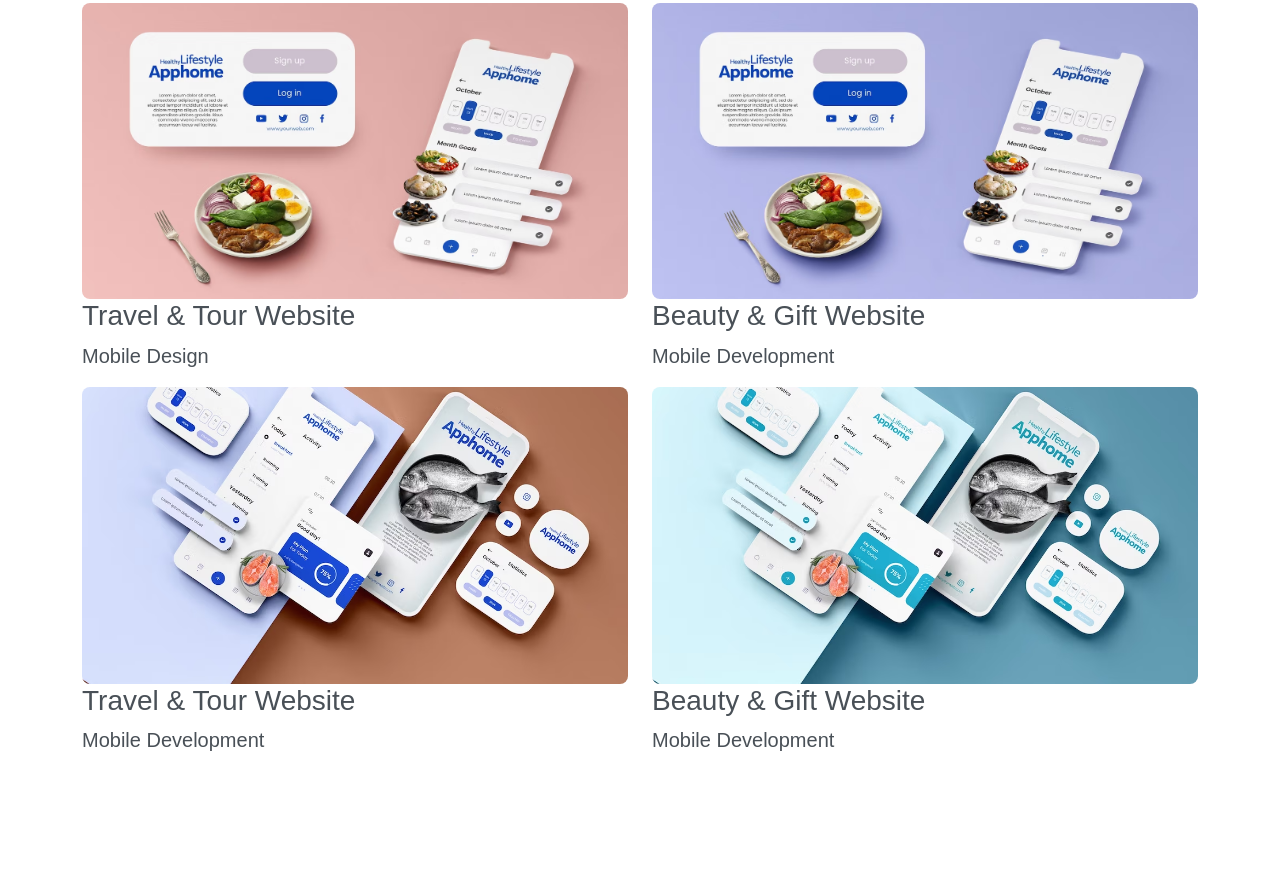
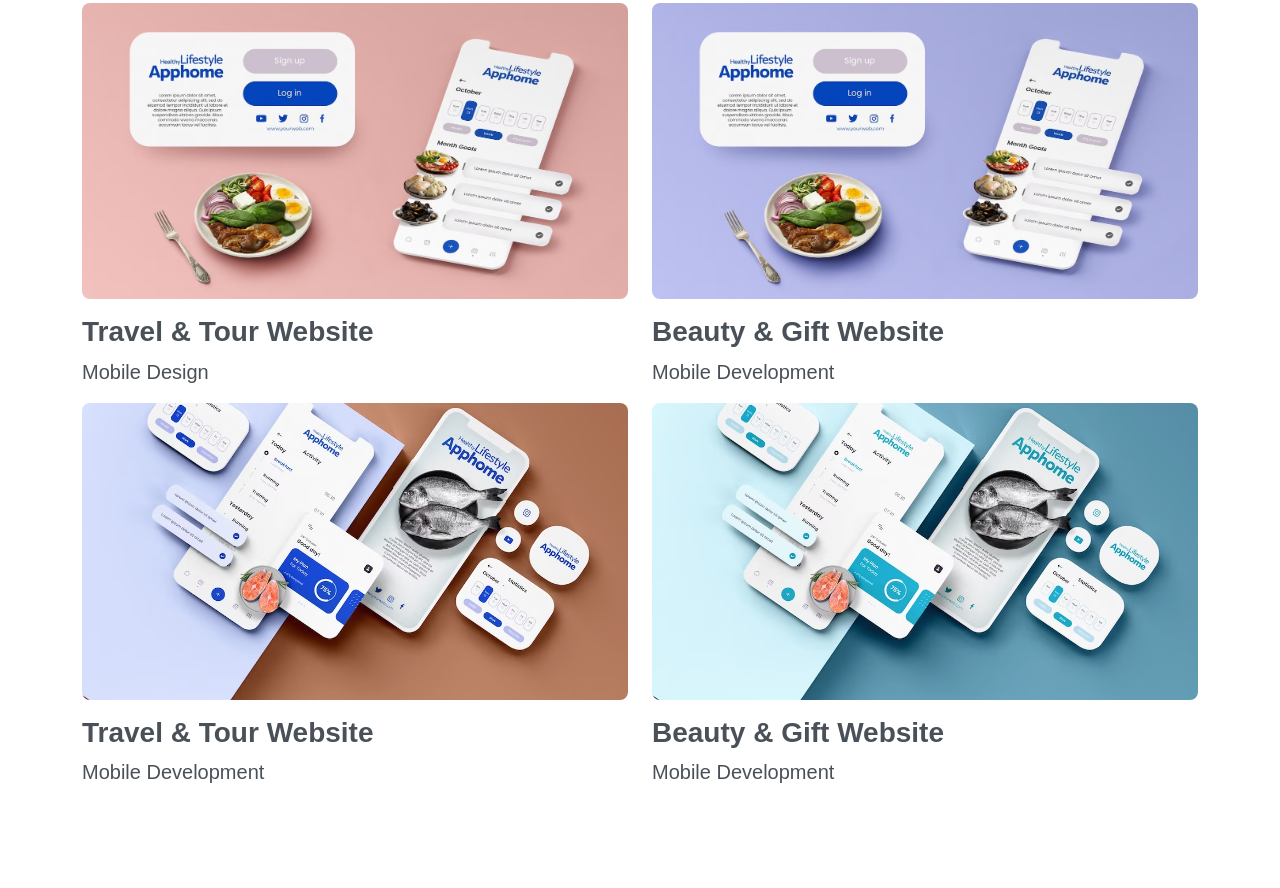
Before and after one commit to inactserv/ias-demo, a website: page vertical-layout-default/member-details.html in a window 1280 px wide. Shown: the part 889-1777 px from the top of the page. Drawn offline with nearby package versions, Linux system fonts and the light colour scheme.

Commit message:
Fixed h3 and font weight

```diff
--- a/vertical-layout-default/member-details.html
+++ b/vertical-layout-default/member-details.html
@@ -60,7 +60,7 @@
                     <img src="/assets/images/member-profile.png" alt="profile_picture" class="img-fluid rounded-3" alt="Typing" style="max-height:100%; width:100%;" >
                 </div>
                 <div class="member_info col-md-7" style="max-height: 100%; overflow: hidden;">
-                    <h3>Name</h3>
+                    <h3 class="fw-bold">Name</h3>
                     <p class="position">Position</p>
                     <p>Lorem ipsum dolor sit amet consectetur adipisicing elit. Reprehenderit quasi, quis quo molestiae ut, consequuntur aliquam at illum id ad rerum! Ipsa sequi molestiae animi nemo natus? Perferendis, blanditiis ipsa.
                         Lorem ipsum dolor sit, amet consectetur adipisicing elit. Quidem accusamus, reiciendis deserunt voluptatibus fuga quas corrupti aspernatur tenetur debitis! Ducimus expedita aliquam, voluptas repellat minima hic voluptatibus esse natus eum!
@@ -86,26 +86,26 @@
                 <div class="row align-items-stretch">
                     <div class="item col-md-6">
                         <img src="/assets/images/project-1.png" class="img-fluid rounded-3" alt="Typing" style="max-height: 100%; width: 100%;">
-                        <h3>Travel & Tour Website</h3>
+                        <h3 class="fw-bold pt-3">Travel & Tour Website</h3>
                         <p>Mobile Design</p>
                     </div>
 
                     <div class="item col-md-6">
                         <img src="/assets/images/project-2.png" class="img-fluid rounded-3" alt="Typing" style="max-height: 100%; width: 100%;">
-                        <h3>Beauty & Gift Website</h3>
+                        <h3 class="fw-bold pt-3">Beauty & Gift Website</h3>
                         <p>Mobile Development</p>
                     </div>
                 </div>
                 <div class="row align-items-stretch">
                     <div class="item col-md-6">
                         <img src="/assets/images/project-3.png" class="img-fluid rounded-3" alt="Typing" style="max-height: 300px; width: 100%;">
-                        <h3>Travel & Tour Website</h3>
+                        <h3 class="fw-bold pt-3">Travel & Tour Website</h3>
                         <p>Mobile Development</p>
                     </div>
 
                     <div class="item col-md-6">
                         <img src="/assets/images/project-4.png" class="img-fluid rounded-3" alt="Typing" style="max-height: 300px; width: 100%;">
-                        <h3>Beauty & Gift Website</h3>
+                        <h3 class="fw-bold pt-3">Beauty & Gift Website</h3>
                         <p>Mobile Development</p>
                     </div>
                 </div>
```
